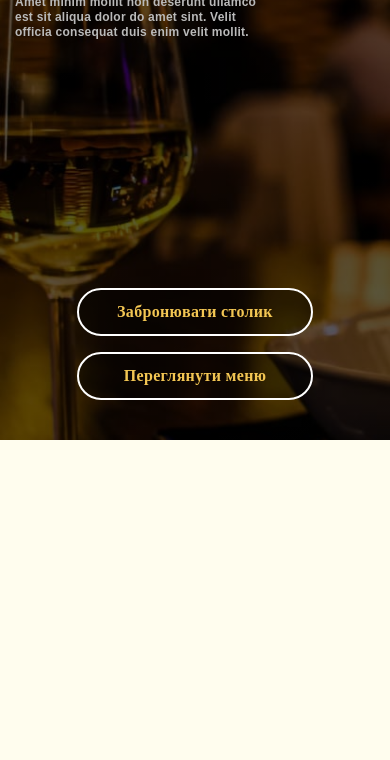
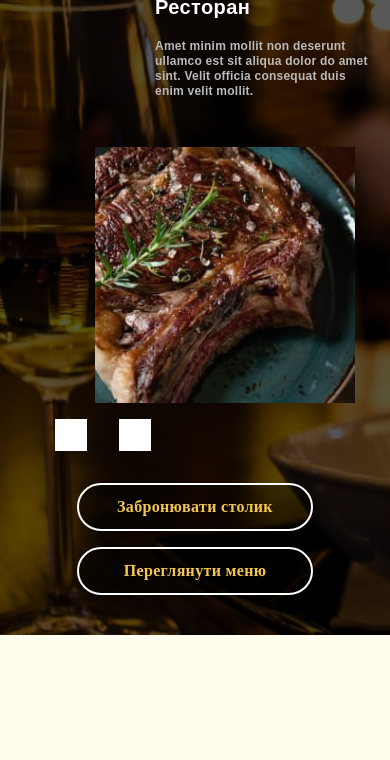
Before and after one commit to Tatiana-Kashcha/working-section-project, a plain HTML site: page index.html in a window 390 px wide. Shown: the part 84-844 px from the top of the page. Drawn offline with nearby package versions, Linux system fonts and the light colour scheme; files whose address does not match are found by name.

Commit message:
адаптує mobile

```diff
--- a/index.html
+++ b/index.html
@@ -32,9 +32,45 @@
                     </p>
                 </div>
 
-                <div>
 
-                </div>
+                <ul class="list details-rest__thumb">
+                    <li class="details-rest__item-thumb">
+                        <!-- <picture>
+                            <source media="(min-width: 1280px)" srcset="./images/homepage-details-rest-slide1-desktop-@1x.jpg 1x, ./images/homepage-details-rest-slide1-desktop-@2x.jpg 2x">
+                            <source media="(min-width: 1024px)" srcset="./images/homepage-details-rest-slide1-tablet-@1x.jpg 1x, ./images/homepage-details-rest-slide1-tablet-@2x.jpg 2x">
+                            <source media="(max-width: 414px)" srcset="./images/homepage-details-rest-slide1-mobile-@1x.jpg 1x, ./images/homepage-details-rest-slide1-mobile-@2x.jpg 2x">
+                            <img src="./images/homepage-details-rest-slide1-mobile-@1x.jpg" alt="Фото страви 1 ресторану" width="100%">
+                        </picture> -->
+                    </li>
+                    <li class="details-rest__item-thumb">
+                        <!-- <picture>
+                            <source media="(min-width: 1280px)" srcset="./images/homepage-details-rest-slide1-desktop-@1x.jpg 1x, ./images/homepage-details-rest-slide1-desktop-@2x.jpg 2x">
+                            <source media="(min-width: 1024px)" srcset="./images/homepage-details-rest-slide1-tablet-@1x.jpg 1x, ./images/homepage-details-rest-slide1-tablet-@2x.jpg 2x">
+                            <source media="(max-width: 414px)" srcset="./images/homepage-details-rest-slide1-mobile-@1x.jpg 1x, ./images/homepage-details-rest-slide1-mobile-@2x.jpg 2x">
+                            <img src="./images/homepage-details-rest-slide1-mobile-@1x.jpg" alt="Фото страви 1 ресторану" width="100%">
+                        </picture> -->
+                    </li>
+                    <li class="details-rest__item-thumb">
+                        <picture>
+                            <source media="(min-width: 1280px)" srcset="./images/homepage-details-rest-slide1-desktop-@1x.jpg 1x, ./images/homepage-details-rest-slide1-desktop-@2x.jpg 2x">
+                            <source media="(min-width: 1024px)" srcset="./images/homepage-details-rest-slide1-tablet-@1x.jpg 1x, ./images/homepage-details-rest-slide1-tablet-@2x.jpg 2x">
+                            <source media="(max-width: 414px)" srcset="./images/homepage-details-rest-slide1-mobile-@1x.jpg 1x, ./images/homepage-details-rest-slide1-mobile-@2x.jpg 2x">
+                            <img src="./images/homepage-details-rest-slide1-mobile-@1x.jpg" alt="Фото страви 1 ресторану" width="100%">
+                        </picture>
+                    </li>
+                </ul>
+
+
+                <ul class="list details-rest__arrow">
+                    <li class="details-rest__item-arrow">
+                        <img src="./images/arrow-left.jpg" alt="Стрілка вліво" width="32px" height="32px">
+                    </li>
+                    <li class="details-rest__item-arrow">
+                        <img src="./images/arrow-right.jpg" alt="Стрілка вправо" width="32px" height="32px">
+                    </li>
+                </ul>
+
+
 
                 <div class="details-rest__btn">
                     <button data-modal-open class="btn btn-modal-open btn-modal-open--transparent details-rest__btn-modal-open" type="button">Забронювати столик</button>
@@ -48,10 +84,6 @@
                         <div class="swiper-slide">Slide 3</div>
                         <div class="swiper-slide">Slide 4</div>
                         <div class="swiper-slide">Slide 5</div>
-                        <div class="swiper-slide">Slide 6</div>
-                        <div class="swiper-slide">Slide 7</div>
-                        <div class="swiper-slide">Slide 8</div>
-                        <div class="swiper-slide">Slide 9</div>
                     </div>
                     <div class="swiper-button-next"></div>
                     <div class="swiper-button-prev"></div>
--- a/sass/components/_index-section.scss
+++ b/sass/components/_index-section.scss
@@ -73,20 +73,20 @@
 }
 
 .details-rest__card {
-    margin-right: 0;
-    margin-left: auto;
-    display: flex;
-    flex-wrap: wrap;
+    margin-left: 140px;
+    margin-bottom: 48px;
 
-    margin-bottom: 200px;
-    // display: flex;
-    // flex-wrap: wrap;
-    // justify-items: flex-start;
+    @media screen and (min-width: 1024px) {
+        margin-left: 278px;
+        margin-bottom: 40px;
+    }
+
+    @media screen and (min-width: 1280px) {
+        margin-left: 338px;
+    }
 }
 
-// .container--details-rest{
-//     position: relative;
-// }
+}
 
 .details-rest__name {
     font-family: 'Film P3';
@@ -132,7 +132,6 @@
     text-align: start;
 
     max-width: 259px;
-    margin-bottom: 48px;
 
 
     @media screen and (min-width: 1024px) {
@@ -143,6 +142,36 @@
     }
 
 }
+
+.details-rest__thumb {
+    display: flex;
+    // max-width: 274px;
+    background-color: transparent;
+    margin-left: 40px;
+    margin-bottom: 16px;
+    overflow: hidden;
+}
+
+.details-rest__item-thumb {
+    max-width: 100%;
+    background-color: $img-background-color;
+    margin-right: 20px;
+}
+
+.details-rest__arrow {
+    display: flex;
+    margin-left: 40px;
+    margin-bottom: 32px;
+}
+
+.details-rest__item-arrow {
+    background-color: inherit;
+}
+
+.details-rest__item-arrow:not(:last-child) {
+    margin-right: 32px;
+}
+
 
 .details-rest__btn {
     display: flex;
--- a/sass/utils/_base.scss
+++ b/sass/utils/_base.scss
@@ -17,10 +17,10 @@ img {
 }
 
 // ul, ol
-// .link {
-//   text-decoration: none;
-//   color: currentColor;
-// }
+.link {
+  text-decoration: none;
+  color: currentColor;
+}
 
 // li
 .list {
```
Also changed, not shown: css/main.css, css/main.min.css, images/arrow-left.jpg (added), images/arrow-right.jpg (added), 2 other files.
